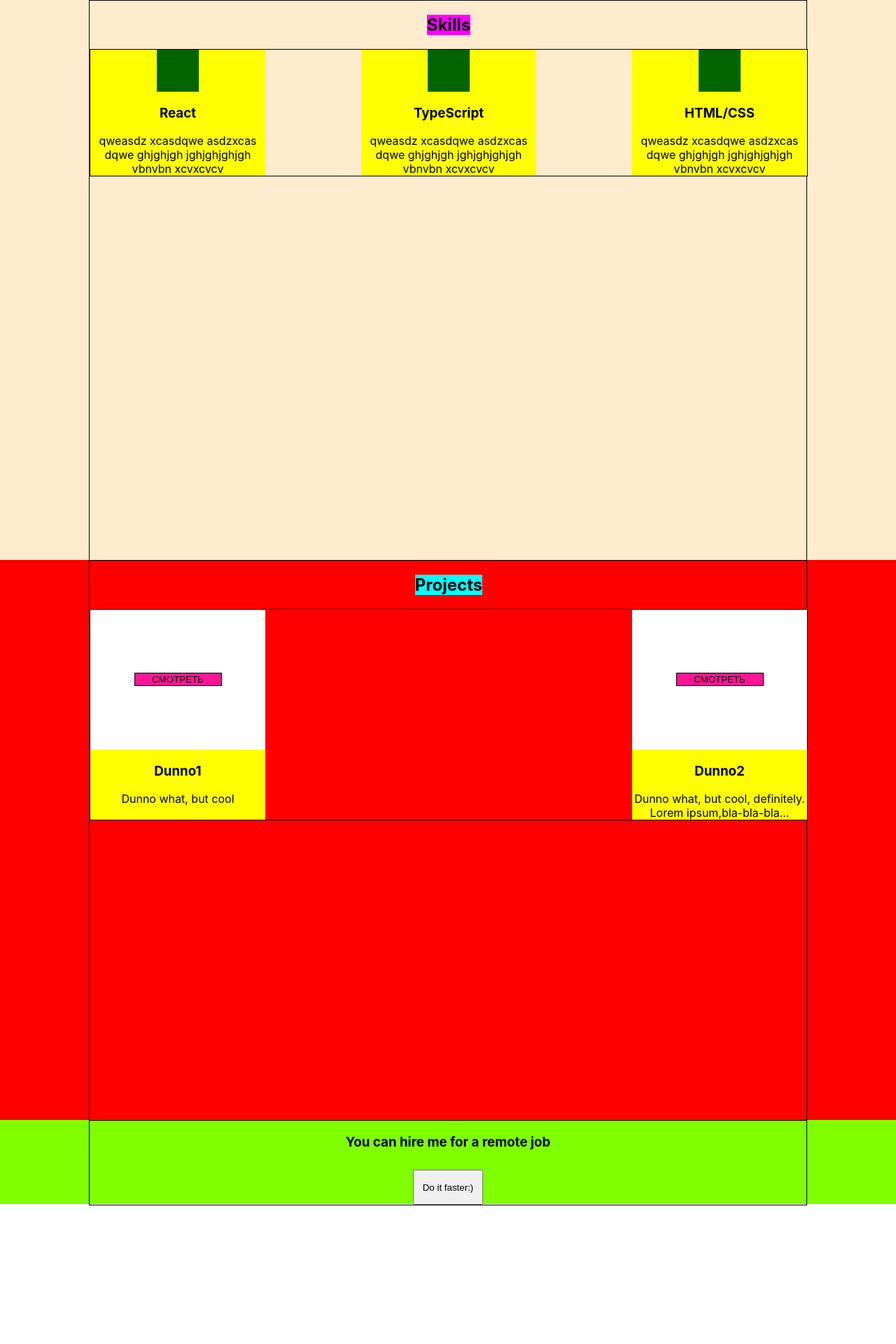
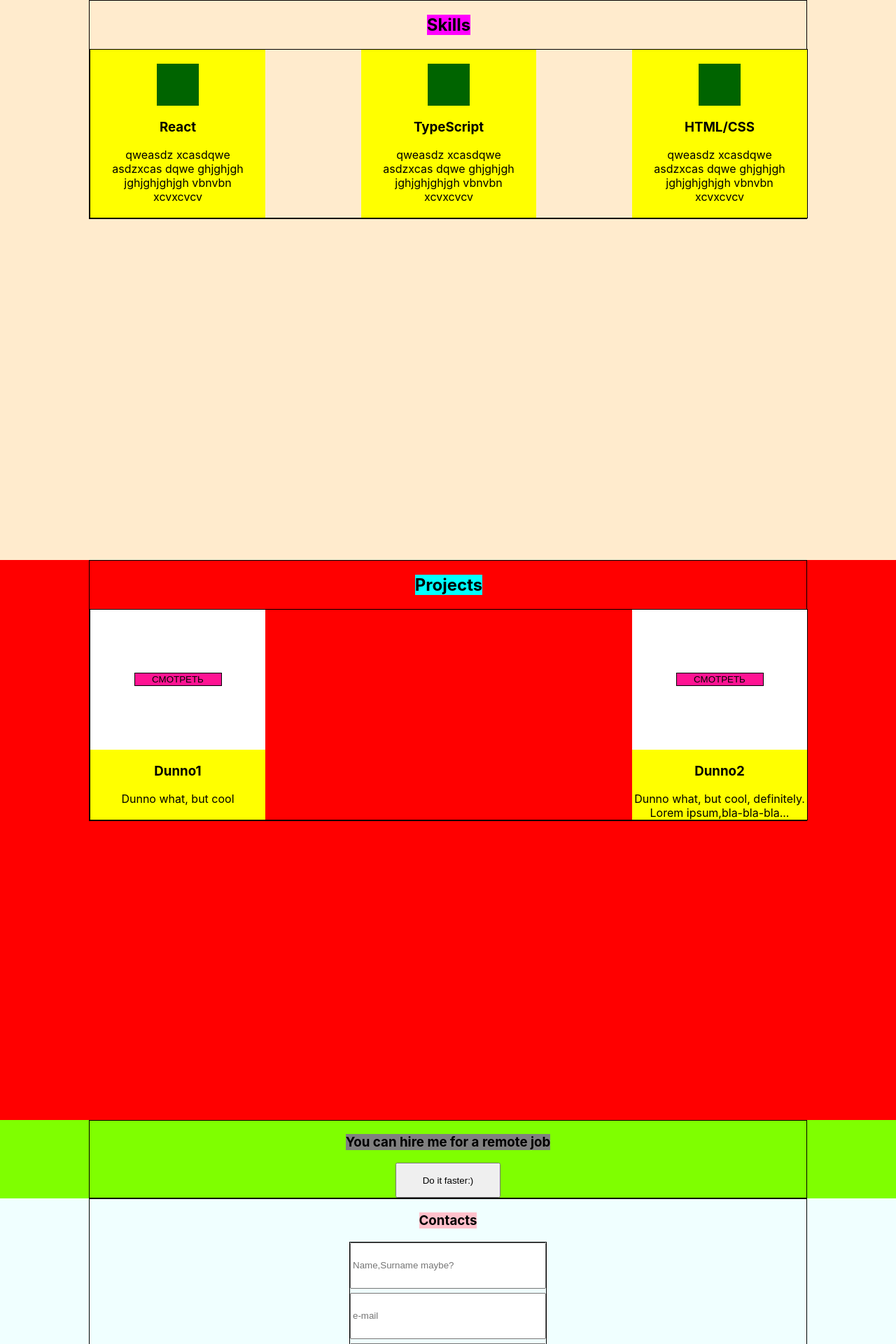
Before and after one commit to egory4fash/verstka, a React (Create React App) app: page / in a window 1280 px wide. Shown: the part 880-2800 px from the top of the page at 70% size. Before the commit the page ends 2602 px from the top, so only its background shows below. Built offline with nearby package versions, Linux system fonts and the light colour scheme.

Commit message:
lesson1 done total refactor

```diff
--- a/src/App.tsx
+++ b/src/App.tsx
@@ -5,6 +5,8 @@ import {Main} from "./Main/Main";
 import {Skills} from "./Skills/Skills";
 import {Projects} from "./Projects/Projects";
 import {RemoteJob} from "./RemoteJob/RemoteJob";
+import {Contacts} from "./Contacts/Contacts";
+import {Footer} from "./Footer/Footer";
 
 function App() {
 
@@ -16,6 +18,8 @@ function App() {
             <Skills/>
             <Projects/>
             <RemoteJob/>
+            <Contacts />
+            <Footer />
         </div>
     );
 }
--- /dev/null
+++ b/src/Contacts/Contacts.module.css
@@ -0,0 +1,35 @@
+.block {
+    min-height: 60vh;
+    background-color: azure;
+}
+
+.contactsContainer {
+    flex-direction: column;
+}
+
+.inputBlock {
+    display: flex;
+    flex-direction: column;
+    justify-content: space-between;
+    border: 1px solid;
+    width: 280px;
+    height: 300px;
+}
+
+.title {
+    background-color: pink;
+}
+
+.input {
+    min-height: 20%;
+}
+
+.textarea {
+    min-height: 50%;
+}
+
+.button {
+    width: 150px;
+    height: 50px;
+
+}
--- /dev/null
+++ b/src/Contacts/Contacts.tsx
@@ -0,0 +1,19 @@
+import React from "react";
+import s from './Contacts.module.css'
+import styleContainer from "../common/styles/Container.module.css";
+
+export const Contacts = () => {
+    return (
+        <div className = {s.block}>
+            <div className = {`${styleContainer.container} ${s.contactsContainer}`}>
+                <h3 className = {s.title}>Contacts</h3>
+                <form className = {s.inputBlock}>
+                    <input className = {s.input} placeholder={'Name,Surname maybe?'}/>
+                    <input className = {s.input} placeholder={'e-mail'}/>
+                    <textarea className={s.textarea} placeholder={'Enter offered salary here'}></textarea>
+                </form>
+                <button className = {s.button}>Send</button>
+            </div>
+        </div>
+    )
+}
--- /dev/null
+++ b/src/Footer/Footer.module.css
@@ -0,0 +1,39 @@
+.block {
+    background-color: coral;
+    flex-direction: column;
+    height: 100%;
+    width: 100%;
+    margin: 0 auto;
+    display: flex;
+    align-items: center;
+    justify-content: space-between;
+    border: 1px solid;
+    flex-wrap: wrap;
+}
+
+.blackWhite {
+    width: 70%;
+    min-width: 360px;
+    height: 50px;
+    background-color: white;
+    display: flex;
+    justify-content: space-between;
+}
+
+.square {
+    width: 50px;
+    background-color: gray;
+}
+
+.copyLeft {
+    display: flex;
+    justify-content: center;
+    align-items: center;
+
+}
+
+
+.img {
+    height: 15px;
+    width: 15px;
+}
--- /dev/null
+++ b/src/Footer/Footer.tsx
@@ -0,0 +1,23 @@
+import React from "react";
+import s from './Footer.module.css'
+
+
+export const Footer = () => {
+    return (
+        <div className = {s.block}>
+            <h3>Egor Maksul</h3>
+            <div className = {s.blackWhite}>
+                <div className = {s.square}></div>
+                <div className = {s.square}></div>
+                <div className = {s.square}></div>
+                <div className = {s.square}></div>
+            </div>
+            <div className = {s.copyLeft}>
+                <h6>2022 All rights reversed :)</h6>
+                <img className = {s.img}
+                    src={'https://upload.wikimedia.org/wikipedia/commons/thumb/8/8b/Copyleft.svg/800px-Copyleft.svg.png'}
+                alt={'copyleft pic.'}/>
+            </div>
+        </div>
+    )
+}
--- a/src/Projects/Projects.module.css
+++ b/src/Projects/Projects.module.css
@@ -1,5 +1,5 @@
 .block {
-    height: 100vh;
+    min-height: 100vh;
     background-color: red;
 }
 
--- a/src/RemoteJob/RemoteJob.module.css
+++ b/src/RemoteJob/RemoteJob.module.css
@@ -1,5 +1,5 @@
 .block {
-    height: 15vh;
+    max-height: 30vh;
     background-color: chartreuse;
 }
 
@@ -11,8 +11,13 @@
     flex-wrap: wrap;
 }
 
+.title {
+    background-color: gray;
+    text-align: center;
+}
+
 .button {
-    width: 100px;
+    width: 150px;
     height: 50px;
 
 }
--- a/src/Skills/SingleSkill/SingleSkill.module.css
+++ b/src/Skills/SingleSkill/SingleSkill.module.css
@@ -5,6 +5,8 @@
     flex-direction: column;
     align-items: center;
     text-align: center;
+    padding: 20px;
+    box-sizing: border-box;
 }
 
 .description {
--- a/src/Skills/Skills.module.css
+++ b/src/Skills/Skills.module.css
@@ -1,11 +1,12 @@
 .block {
-    height: 100vh;
+    min-height: 100vh;
     background-color: blanchedalmond;
 }
 
 .skillsContainer {
     flex-direction: column;
     justify-content: flex-start;
+
 
 }
 .title {
```
Also changed, not shown: 1 other file (tests, documents, lock files or other folders).
